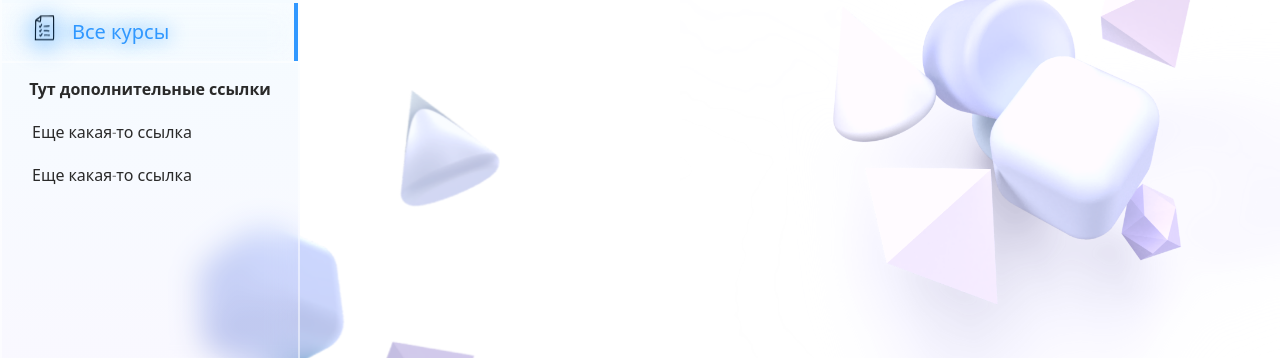
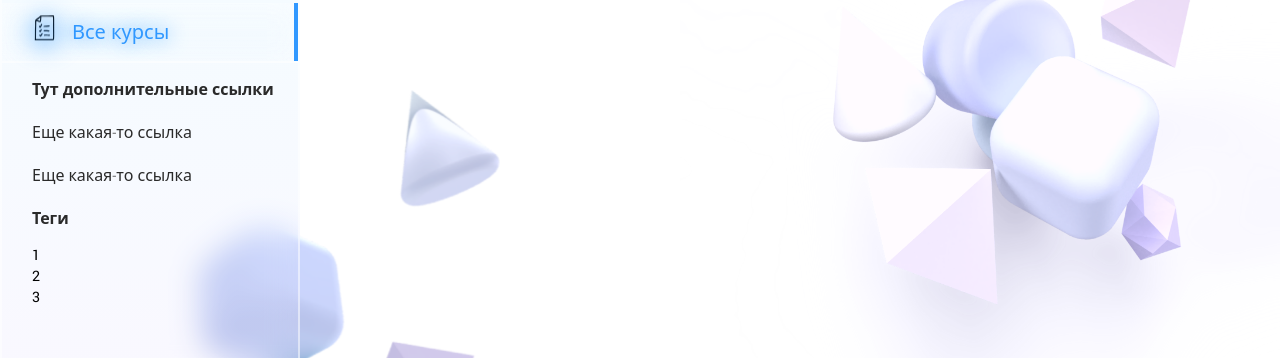
Before and after one commit to TearsOprah/react-courses-frontend, a React (Create React App) app: page / in a window 1280 px wide. Shown: the part 419-777 px from the top of the page. Built offline with nearby package versions, Linux system fonts and the light colour scheme; no server answers.

Commit message:
feat: заготовка верстки тегов в меню

```diff
--- a/src/components/ItemPopup/ItemPopup.scss
+++ b/src/components/ItemPopup/ItemPopup.scss
@@ -27,7 +27,7 @@
   border-radius: 10px;
   padding: 20px;
   display: grid;
-  grid-template-rows: 100px 50px 1fr 30px 25px 25px;
+  grid-template-rows: 100px 50px 1fr 35px 25px 25px;
   gap: 10px;
   justify-items: center;
 }
@@ -55,7 +55,11 @@
 
 .popup-tags {
   display: flex;
+  justify-content: center;
+  align-items: center;
   gap: 2px;
+  overflow-x: auto;
+  white-space: nowrap;
 }
 
 .popup-price {
--- a/src/components/Menu/Menu.jsx
+++ b/src/components/Menu/Menu.jsx
@@ -11,8 +11,12 @@ export default function Menu({ activeIndexCategory, onClickCategory }) {
         <ul className={'other-links'}>
           <li className={'link'}>Еще какая-то ссылка</li>
           <li className={'link'}>Еще какая-то ссылка</li>
-
-
+        </ul>
+        <h2 className={'tags-title'}>Теги</h2>
+        <ul className={'menu-tags'}>
+          <li>1</li>
+          <li>2</li>
+          <li>3</li>
         </ul>
       </div>
     </>
--- a/src/components/Menu/Menu.scss
+++ b/src/components/Menu/Menu.scss
@@ -29,9 +29,11 @@
 
 .other-links-title {
   padding-top: 15px;
+  padding-left: 30px;
   font-size: 16px;
   font-weight: 700;
   color: $black;
+  text-align: left;
 }
 
 .other-links {
@@ -53,3 +55,20 @@
   text-align: left;
   cursor: pointer;
 }
+
+.tags-title {
+  padding-left: 30px;
+  text-align: left;
+  padding-top: 15px;
+  font-size: 16px;
+  font-weight: 700;
+  color: $black;
+}
+
+.menu-tags {
+  padding-left: 30px;
+  padding-top: 15px;
+  display: flex;
+  flex-direction: column;
+  align-items: start;
+}
```
